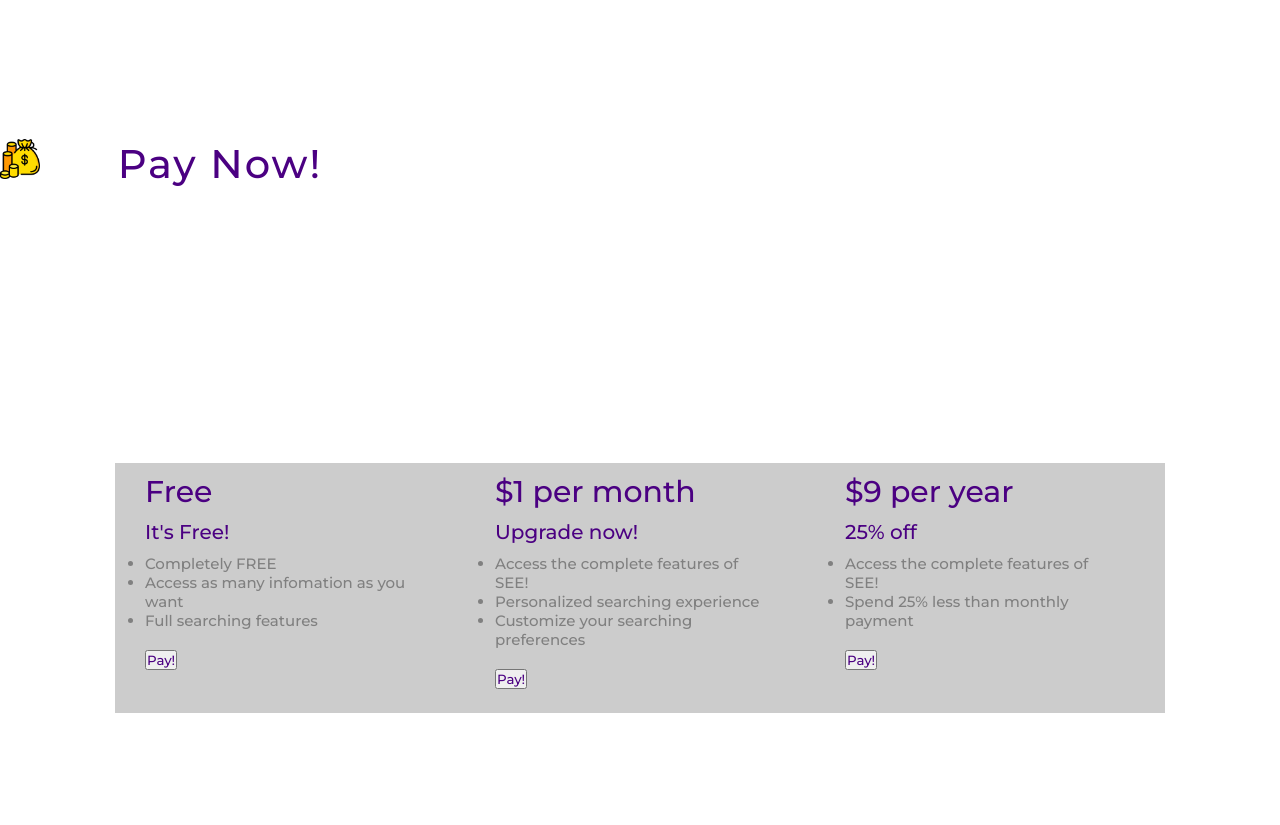
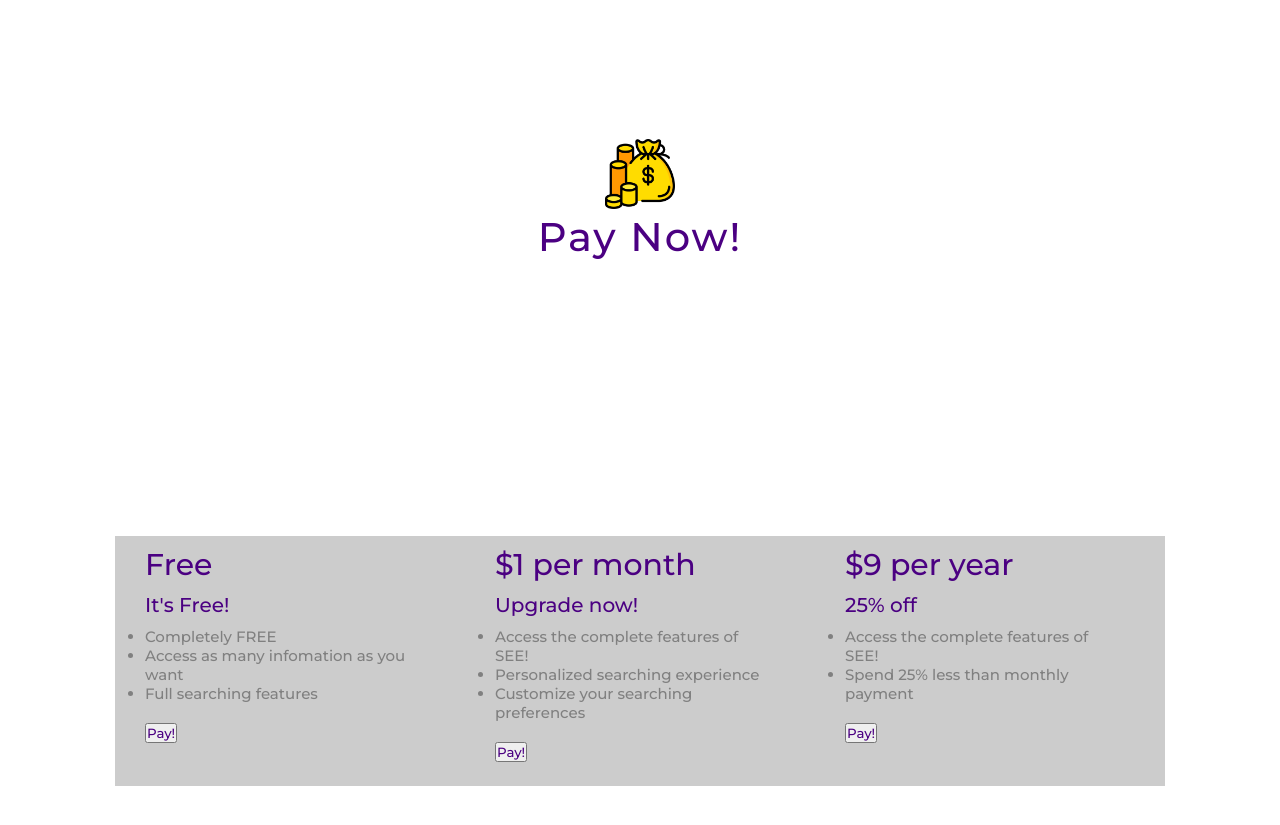
Before and after one commit to SEE-tool/SEE-tool.github.io, a plain HTML site: page index.html in a window 1280 px wide. Shown: the part 1660-2485 px from the top of the page. Drawn offline with Linux system fonts and the light colour scheme.

Commit message:
Adjusted icon

```diff
--- a/index.html
+++ b/index.html
@@ -79,7 +79,7 @@
     <!-- Pay_Jack -->
     <section id="pay">
         <div class="pay-header">
-            <div class="icon"><img src="./img/money-bag.png" alt="The pay icon"></div>
+            <img src="./img/money-bag.png" alt="The pay icon">
             <h1 class="section-title">Pay Now!</h1>
         </div>
         <div class="pay container">
--- a/style.css
+++ b/style.css
@@ -397,7 +397,6 @@ img {
 }
 
 #pay .pay-header {
-  width: 400px;
   text-align: center
 }
 
@@ -406,6 +405,11 @@ img {
   font-weight: 500;
   letter-spacing: .2rem;
   color: indigo;
+}
+
+#pay .pay-header img {
+  width: 70px;
+  height: 70px;
 }
 
 #pay .icon {
```
